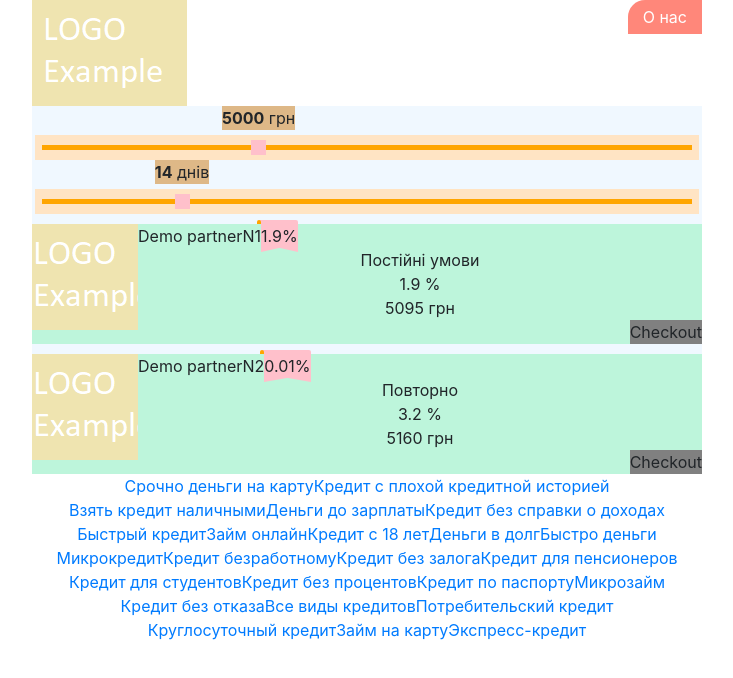
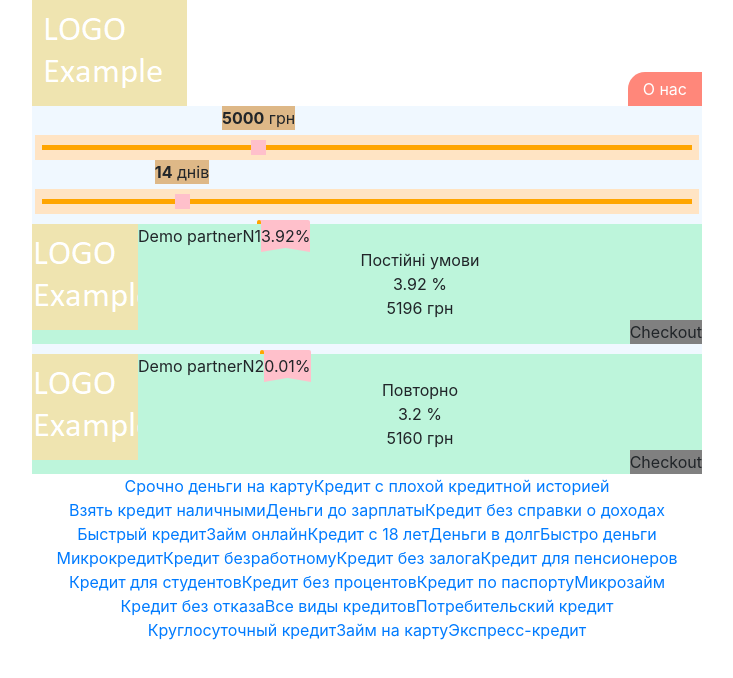
Before and after one commit to notanape/zaimmy, a website: page public/index.html in a window 1280 px wide. Shown: the whole page, without its empty margins (273-1006 px from the left). Drawn offline with Linux system fonts and the light colour scheme.

Commit message:
multiplier percentage

```diff
--- a/public/index.html
+++ b/public/index.html
@@ -24,11 +24,11 @@
           </div>
         </div>
         <div class="right d-flex flex-column justify-content-between">
-          <!--<div class="stars d-flex justify-content-end align-items-start">
+          <div class="stars d-flex justify-content-end align-items-start">
+            <!--<img src="pic/star.png" alt="">
             <img src="pic/star.png" alt="">
-            <img src="pic/star.png" alt="">
-            <img src="pic/star.png" alt="">
-          </div>-->
+            <img src="pic/star.png" alt="">-->
+          </div>
           <div class="buttonCont d-flex justify-content-end">
             <div class="button" id="aboutUs">О нас</div>
           </div>
--- a/public/js/fun.js
+++ b/public/js/fun.js
@@ -3,12 +3,12 @@ function findBound(move, level) {
     let _mW = move.width() / 2;
     let _lW = level.width();
     let _lL = level.position().left;
-    let _lM = parseInt(level.css('margin-left').replace('px',''));
+    let _lM = parseInt(level.css('margin-left').replace('px', ''));
     let _p1 = level.closest('.handler').position().left;
-    let _p1M = parseInt(level.closest('.handler').css('margin-left').replace('px',''));
+    let _p1M = parseInt(level.closest('.handler').css('margin-left').replace('px', ''));
     let _p2 = level.closest('.sliderCalc').position().left;
-    let _p2M = parseInt(level.closest('.sliderCalc').css('margin-left').replace('px',''));
-    let _p3M = parseInt($('.container-fluid').css('margin-left').replace('px',''));
+    let _p2M = parseInt(level.closest('.sliderCalc').css('margin-left').replace('px', ''));
+    let _p3M = parseInt($('.container-fluid').css('margin-left').replace('px', ''));
     _a[0] = _money_slider.left = _time_slider.left = (_lL + _lM + _p1 + _p1M + _p2 + _p2M + _p3M) - _mW;
     _a[1] = 0;
     _a[2] = (_lL + _lM + _p1 + _p1M + _p2 + _p2M + _p3M) + _lW - _mW;
@@ -19,9 +19,12 @@ function findBound(move, level) {
 function dragOptions(move, level) {
     let _opt = {
         axis: 'x',
-        containment: /*findBound(move, level)*/level.closest('.handler'),
+        containment: /*findBound(move, level)*/ level.closest('.handler'),
         stop: () => {
             calibrateOffers();
+            $flag.each(function() {
+                recountFlag($(this))
+            })
         }
     }
     return _opt
@@ -33,7 +36,7 @@ function sliderValue() {
     let _level = _move.is($moveM) ? $levelM : $levelT;
     let _slider = _move.is($moveM) ? _money_slider : _time_slider;
     let _info = _move.is($moveM) ? _money_info : _time_info;
-    let _levelL = _level.position().left + parseInt(_level.css('margin-left').replace('px',''));
+    let _levelL = _level.position().left + parseInt(_level.css('margin-left').replace('px', ''));
     if (arguments.length == 2) {
         _slider.left = _move.position().left;
         let _grid = _info.max / _info.min;
@@ -142,12 +145,13 @@ function calibrate() {
 function calibrateFlags(flags) {
     flags.each(function() {
         let _flag = $(this);
+        recountFlag(_flag)
         adjustFlag(_flag);
         _flag.position({
             my: 'left top',
             at: 'right top',
             of: _flag.parent().find('.right .label .title')
-        })
+        });
     })
 }
 
@@ -159,6 +163,24 @@ function adjustFlag(flag) {
         let _corner = $(this);
         _corner.css(`border-${_corner.is(_leftCorner)?'right':'left'}-width`, `${_fW}px`);
     })
+}
+
+function recountFlag(flag) {
+    let _label = flag.find('.label').find('span');
+    let _off = flag.closest('.offer').attr('id');
+    let _perc = 0;
+    if (_conditions.get(_off).hasOwnProperty('first')) {
+        if (_conditions.get(_off).first.hasOwnProperty('multiplier'))
+            _perc = ((_time_slider.value * _conditions.get(_off).first.multiplier).toFixed(2)).toString()
+        else
+            _perc = _conditions.get(_off).first.percentage
+    } else if (_conditions.get(_off).hasOwnProperty('ordinary')) {
+        if (_conditions.get(_off).ordinary.hasOwnProperty('multiplier'))
+            _perc = ((_time_slider.value * _conditions.get(_off).ordinary.multiplier).toFixed(2)).toString()
+        else
+            _perc = _conditions.get(_off).ordinary.percentage
+    }
+    _label.text(`${_perc}%`)
 }
 
 function addOffers() {
@@ -195,7 +217,15 @@ function calibrateOffers() {
         _company.find('.condition').each(function() {
             let _conN = $(this).attr('id');
             let _amm = $(this).find('.total');
-            _amm.text(Math.floor(_mV + _mV / 100 * _conditions.get(_off)[_conN].percentage).toString());
+            let _per = $(this).find('.percentage');
+            let _perc = 0;
+            if (_conditions.get(_off)[_conN].hasOwnProperty('multiplier')) {
+                _perc = ((_tV * _conditions.get(_off)[_conN].multiplier).toFixed(2)).toString();
+            } else
+                _perc = _conditions.get(_off)[_conN].percentage;
+            _amm.text(Math.floor(_mV + _mV / 100 * _perc).toString());
+            _per.text(_perc);
+
 
         })
         if (_con.length == 0) {
--- a/public/js/global.js
+++ b/public/js/global.js
@@ -38,7 +38,8 @@ let _conditions = new Map([
             maxAmount: 10000,
             minTime: 7,
             maxTime: 14,
-            percentage: 1.9
+            percentage: 1.9,
+            multiplier: 0.28
         }
     }],
     ['Demo partnerN2', {
@@ -64,15 +65,28 @@ let _offer = (title, info) => {
         let _c = '';
         let _pat = (type, perc) => {
             let _title;
+            let _perc = 0;
             switch (type) {
                 case "ordinary":
                     _title = "Постійні умови"
+                    if (_conditions.get(title)[type].hasOwnProperty('multiplier'))
+                        _perc = ((_time_slider.value * _conditions.get(title)[type].multiplier).toFixed(2)).toString();
+                    else
+                        _perc = perc
                     break;
                 case "first":
                     _title = "Вперше"
+                    if (_conditions.get(title)[type].hasOwnProperty('multiplier'))
+                        _perc = ((_time_slider.value * _conditions.get(title)[type].multiplier).toFixed(2)).toString();
+                    else
+                        _perc = perc
                     break;
                 case "second":
                     _title = "Повторно"
+                    if (_conditions.get(title)[type].hasOwnProperty('multiplier'))
+                        _perc = ((_time_slider.value * _conditions.get(title)[type].multiplier).toFixed(2)).toString();
+                    else
+                        _perc = perc
                     break;
             }
             return `<div class="condition" id="${type}">
@@ -82,7 +96,7 @@ let _offer = (title, info) => {
                 </div>
                 <div class="labelPerc d-flex justify-content-center">
                   <div class="inLabel">
-                  <span class="percentage">${perc}</span> %
+                  <span class="percentage">${_perc}</span> %
                   </div>
                 </div>
                 <div class="labelAmount d-flex justify-content-center">
@@ -98,7 +112,18 @@ let _offer = (title, info) => {
             _c += _pat(k, info[k].percentage)
         return _c
     }
-    let _flag = info.hasOwnProperty('first') ? info.first.percentage : info.ordinary.percentage;
+    let _flag = '';
+    if (info.hasOwnProperty('first')) {
+        if (info.first.hasOwnProperty('multiplier'))
+            _flag = ((_time_slider.value * info.first.multiplier).toFixed(2)).toString()
+        else
+            _flag = info.first.percentage
+    } else if (info.hasOwnProperty('ordinary')) {
+        if (info.ordinary.hasOwnProperty('multiplier'))
+            _flag = ((_time_slider.value * info.ordinary.multiplier).toFixed(2)).toString()
+        else
+            _flag = info.ordinary.percentage
+    }
     return `<div class="offer" id="${title}">
             <div class="soul d-flex">
           <div class="left">
```
